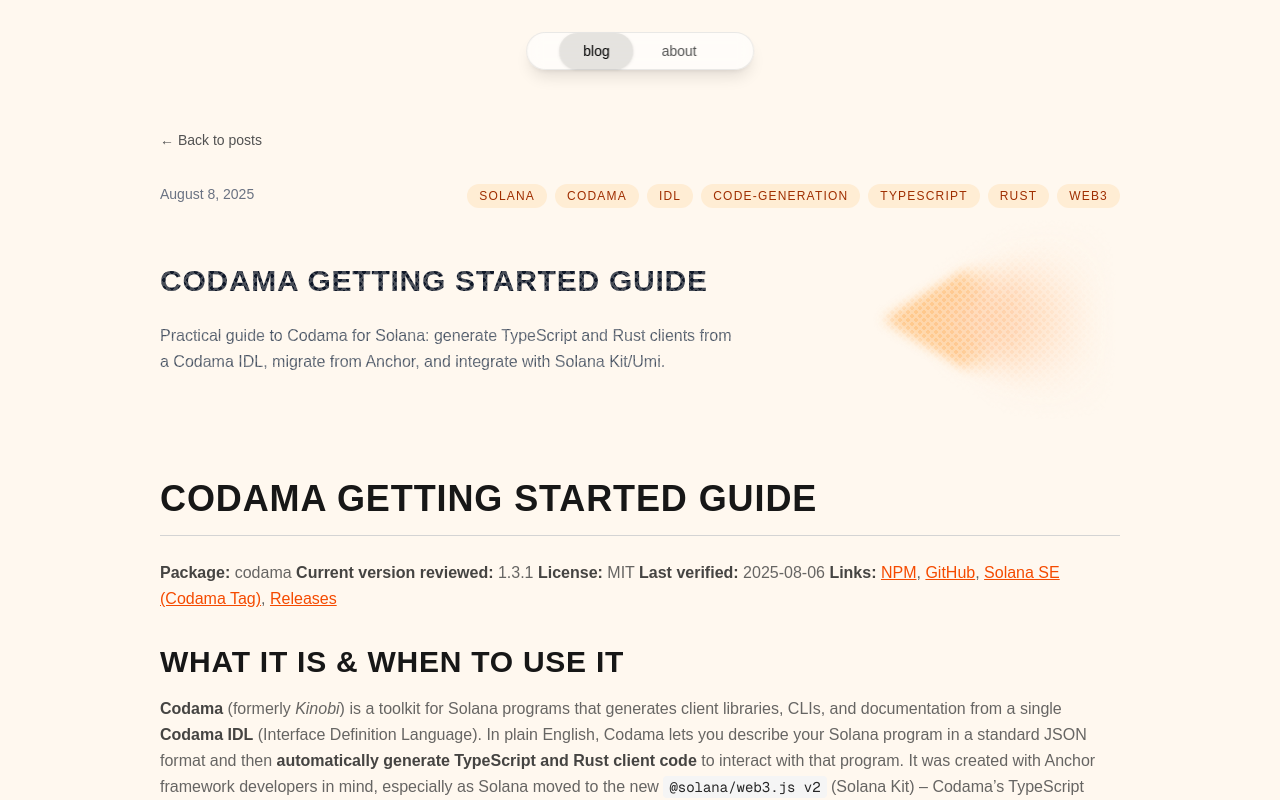
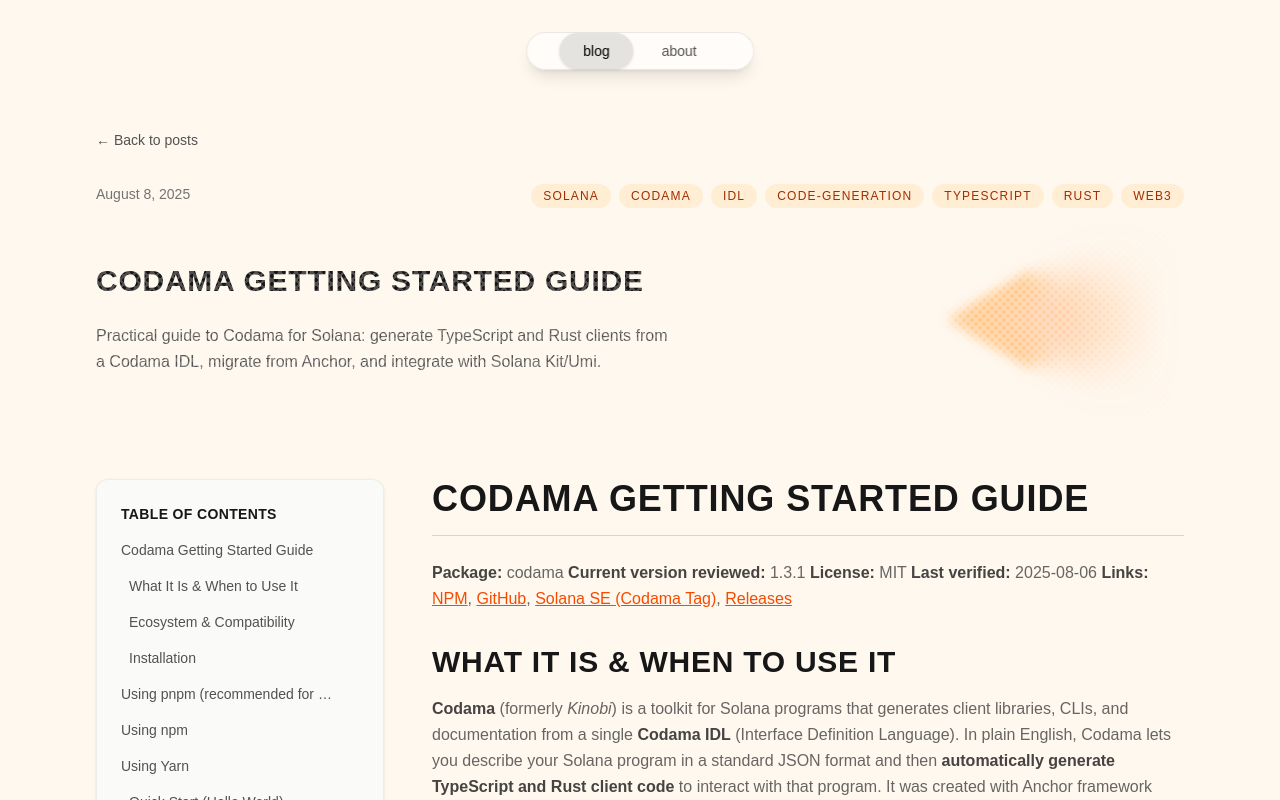
Before and after one commit to cxalem/cxalem.blog, a Next.js app: page /posts/codama-getting-started in a window 1280 px wide. Shown: the top 800 px of the page. Built offline with nearby package versions, Linux system fonts and the light colour scheme.

Commit message:
Implement Table of Contents component for improved navigation in posts, automatically generating links from headings and enhancing user experience with smooth scrolling. Update heading components to include IDs for accessibility.

```diff
--- a/app/components/mdx-components.tsx
+++ b/app/components/mdx-components.tsx
@@ -16,52 +16,102 @@ export const MDXComponents = {
   }: DetailedHTMLProps<
     HTMLAttributes<HTMLHeadingElement>,
     HTMLHeadingElement
-  >) => (
+  >) => {
+    const text = typeof children === 'string' ? children : '';
+    const id = text
+      .toLowerCase()
+      .replace(/[^a-z0-9\s-]/g, '')
+      .replace(/\s+/g, '-')
+      .replace(/-+/g, '-')
+      .replace(/^-|-$/g, '');
+
+    return (
       <h1
+        id={id}
         className="text-4xl font-bold text-neutral-900 dark:text-white mb-6 border-b border-neutral-300 dark:border-neutral-600 pb-4 uppercase tracking-wide"
         style={{ fontFamily: "var(--font-caryotype)" }}
         {...props}
       >
         {children}
       </h1>
-  ),
+    );
+  },
   h2: ({
     children,
     ...props
   }: DetailedHTMLProps<
     HTMLAttributes<HTMLHeadingElement>,
     HTMLHeadingElement
-  >) => (
+  >) => {
+    const text = typeof children === 'string' ? children : '';
+    const id = text
+      .toLowerCase()
+      .replace(/[^a-z0-9\s-]/g, '')
+      .replace(/\s+/g, '-')
+      .replace(/-+/g, '-')
+      .replace(/^-|-$/g, '');
+
+    return (
       <h2
+        id={id}
         className="text-3xl font-bold text-neutral-900 dark:text-white mb-4 mt-8 uppercase tracking-wide"
         style={{ fontFamily: "var(--font-caryotype)" }}
         {...props}
       >
         {children}
       </h2>
-  ),
+    );
+  },
   h3: ({
     children,
     ...props
   }: DetailedHTMLProps<
     HTMLAttributes<HTMLHeadingElement>,
     HTMLHeadingElement
-  >) => (
-    <h3 className="text-2xl font-semibold text-neutral-800 dark:text-neutral-200 mb-3 mt-6" {...props}>
+  >) => {
+    const text = typeof children === 'string' ? children : '';
+    const id = text
+      .toLowerCase()
+      .replace(/[^a-z0-9\s-]/g, '')
+      .replace(/\s+/g, '-')
+      .replace(/-+/g, '-')
+      .replace(/^-|-$/g, '');
+
+    return (
+      <h3
+        id={id}
+        className="text-2xl font-semibold text-neutral-800 dark:text-neutral-200 mb-3 mt-6"
+        {...props}
+      >
         {children}
       </h3>
-  ),
+    );
+  },
   h4: ({
     children,
     ...props
   }: DetailedHTMLProps<
     HTMLAttributes<HTMLHeadingElement>,
     HTMLHeadingElement
-  >) => (
-    <h4 className="text-xl font-semibold text-neutral-800 dark:text-neutral-200 mb-2 mt-4" {...props}>
+  >) => {
+    const text = typeof children === 'string' ? children : '';
+    const id = text
+      .toLowerCase()
+      .replace(/[^a-z0-9\s-]/g, '')
+      .replace(/\s+/g, '-')
+      .replace(/-+/g, '-')
+      .replace(/^-|-$/g, '');
+
+    return (
+      <h4
+        id={id}
+        className="text-xl font-semibold text-neutral-800 dark:text-neutral-200 mb-2 mt-4"
+        {...props}
+      >
         {children}
       </h4>
-  ),
+    );
+  },
   p: ({
     children,
     ...props
--- /dev/null
+++ b/app/components/table-of-contents.tsx
@@ -0,0 +1,121 @@
+"use client";
+
+import { useEffect, useState } from "react";
+
+interface TOCItem {
+  id: string;
+  text: string;
+  level: number;
+}
+
+interface TableOfContentsProps {
+  source: string;
+}
+
+export function TableOfContents({ source }: TableOfContentsProps) {
+  const [tocItems, setTocItems] = useState<TOCItem[]>([]);
+  const [activeId, setActiveId] = useState<string>("");
+
+  useEffect(() => {
+    // Extract headings from markdown source
+    const headingRegex = /^(#{1,6})\s+(.+)$/gm;
+    const items: TOCItem[] = [];
+    let match;
+
+    while ((match = headingRegex.exec(source)) !== null) {
+      const level = match[1].length;
+      const text = match[2].trim();
+      const id = text
+        .toLowerCase()
+        .replace(/[^a-z0-9\s-]/g, "")
+        .replace(/\s+/g, "-")
+        .replace(/-+/g, "-")
+        .replace(/^-|-$/g, "");
+
+      items.push({ id, text, level });
+    }
+
+    setTocItems(items);
+  }, [source]);
+
+  useEffect(() => {
+    const observer = new IntersectionObserver(
+      (entries) => {
+        const visibleEntries = entries.filter((entry) => entry.isIntersecting);
+        if (visibleEntries.length > 0) {
+          const closestEntry = visibleEntries.reduce((closest, entry) => {
+            const closestDistance = Math.abs(closest.boundingClientRect.top);
+            const entryDistance = Math.abs(entry.boundingClientRect.top);
+            return entryDistance < closestDistance ? entry : closest;
+          });
+          setActiveId(closestEntry.target.id);
+        }
+      },
+      {
+        rootMargin: "-20% 0% -80% 0%",
+        threshold: 0,
+      }
+    );
+
+    const headingElements = document.querySelectorAll("h1, h2, h3, h4, h5, h6");
+    headingElements.forEach((el) => observer.observe(el));
+
+    return () => {
+      headingElements.forEach((el) => observer.unobserve(el));
+    };
+  }, [tocItems]);
+
+  const handleClick = (id: string) => {
+    const element = document.getElementById(id);
+    if (element) {
+      element.scrollIntoView({
+        behavior: "smooth",
+        block: "start",
+      });
+    }
+  };
+
+  if (tocItems.length === 0) {
+    return null;
+  }
+
+  return (
+    <div className="sticky top-8">
+      <div className="bg-neutral-50/90 dark:bg-neutral-800/90 backdrop-blur-sm border border-neutral-200/60 dark:border-neutral-700/60 rounded-xl shadow-sm max-h-[calc(100vh-8rem)] flex flex-col">
+        <div className="p-4 lg:p-6 pb-2 lg:pb-3 flex-shrink-0">
+          <h3
+            className="text-xs lg:text-sm font-semibold text-neutral-900 dark:text-white uppercase tracking-wide"
+            style={{ fontFamily: "var(--font-caryotype)" }}
+          >
+            Table of Contents
+          </h3>
+        </div>
+        <nav className="flex-1 overflow-y-auto px-4 lg:px-6 pb-4 lg:pb-6 [&::-webkit-scrollbar]:w-2 [&::-webkit-scrollbar-track]:bg-transparent [&::-webkit-scrollbar-thumb]:bg-neutral-300 [&::-webkit-scrollbar-thumb]:rounded-full dark:[&::-webkit-scrollbar-thumb]:bg-neutral-600">
+          <ul className="space-y-1 lg:space-y-2">
+            {tocItems.map((item) => (
+              <li key={item.id}>
+                <button
+                  onClick={() => handleClick(item.id)}
+                  className={`
+                    block w-full text-left text-xs cursor-pointer lg:text-sm transition-all duration-200 hover:text-orange-600 dark:hover:text-orange-400 rounded-md px-2 py-1 -mx-2 truncate
+                    ${
+                      activeId === item.id
+                        ? "text-orange-600 dark:text-orange-400 font-medium bg-orange-50/50 dark:bg-orange-900/20"
+                        : "text-neutral-600 dark:text-neutral-400 hover:bg-neutral-100/50 dark:hover:bg-neutral-700/30"
+                    }
+                  `}
+                  style={{
+                    paddingLeft: `${(item.level - 1) * 8 + 8}px`,
+                  }}
+                  title={item.text}
+                >
+                  {item.text}
+                </button>
+              </li>
+            ))}
+          </ul>
+        </nav>
+      </div>
+    </div>
+  );
+}
--- a/app/posts/[slug]/page.tsx
+++ b/app/posts/[slug]/page.tsx
@@ -5,6 +5,7 @@ import { MDXContent } from "@/app/components/mdx-content";
 import { Metadata } from "next";
 import { Tag } from "@/app/components/tag";
 import Image from "next/image";
+import { TableOfContents } from "@/app/components/table-of-contents";
 
 interface PostPageProps {
   params: Promise<{ slug: string }>;
@@ -94,7 +95,7 @@ export default async function PostPage({ params }: PostPageProps) {
 
   return (
     <div className="min-h-screen bg-background">
-      <div className="max-w-5xl mx-auto px-8 py-12">
+      <div className="max-w-6xl mx-auto px-4 sm:px-6 lg:px-8 py-12">
         <div className="mb-8">
           <Link
             href="/posts"
@@ -110,7 +111,7 @@ export default async function PostPage({ params }: PostPageProps) {
               {post.metadata.date && (
                 <time
                   dateTime={post.metadata.date}
-                  className="text-sm text-gray-500 dark:text-gray-400 flex-shrink-0"
+                  className="text-sm text-neutral-500 dark:text-neutral-400 flex-shrink-0"
                 >
                   {new Date(post.metadata.date).toLocaleDateString("en-US", {
                     year: "numeric",
@@ -132,14 +133,14 @@ export default async function PostPage({ params }: PostPageProps) {
               <div>
                 {post.metadata.title && (
                   <h1
-                    className="text-2xl md:text-3xl font-bold text-gray-900 dark:text-white uppercase tracking-wide mb-6"
+                    className="text-2xl md:text-3xl font-bold text-neutral-900 dark:text-white uppercase tracking-wide mb-6"
                     style={{ fontFamily: "var(--font-caryotype)" }}
                   >
                     {post.metadata.title}
                   </h1>
                 )}
                 {post.metadata.description && (
-                  <p className="text-gray-600 dark:text-gray-300 leading-relaxed max-w-xl">
+                  <p className="text-neutral-600 dark:text-neutral-300 leading-relaxed max-w-xl">
                     {post.metadata.description}
                   </p>
                 )}
@@ -159,9 +160,15 @@ export default async function PostPage({ params }: PostPageProps) {
           </div>
         </div>
 
-        <article className="prose prose-lg dark:prose-invert max-w-none">
-          <MDXContent source={post.content} />
-        </article>
+        <div className="flex gap-8 xl:gap-12">
+          <aside className="w-64 xl:w-72 flex-shrink-0 hidden lg:block">
+            <TableOfContents source={post.content} />
+          </aside>
+
+          <article className="prose prose-lg dark:prose-invert max-w-none flex-1 min-w-0">
+            <MDXContent source={post.content} />
+          </article>
+        </div>
 
                   <footer className="mt-12 pt-8 border-t border-neutral-300 dark:border-neutral-600">
           <Link
```
Lines whose indentation alone changed are shown as unchanged.
